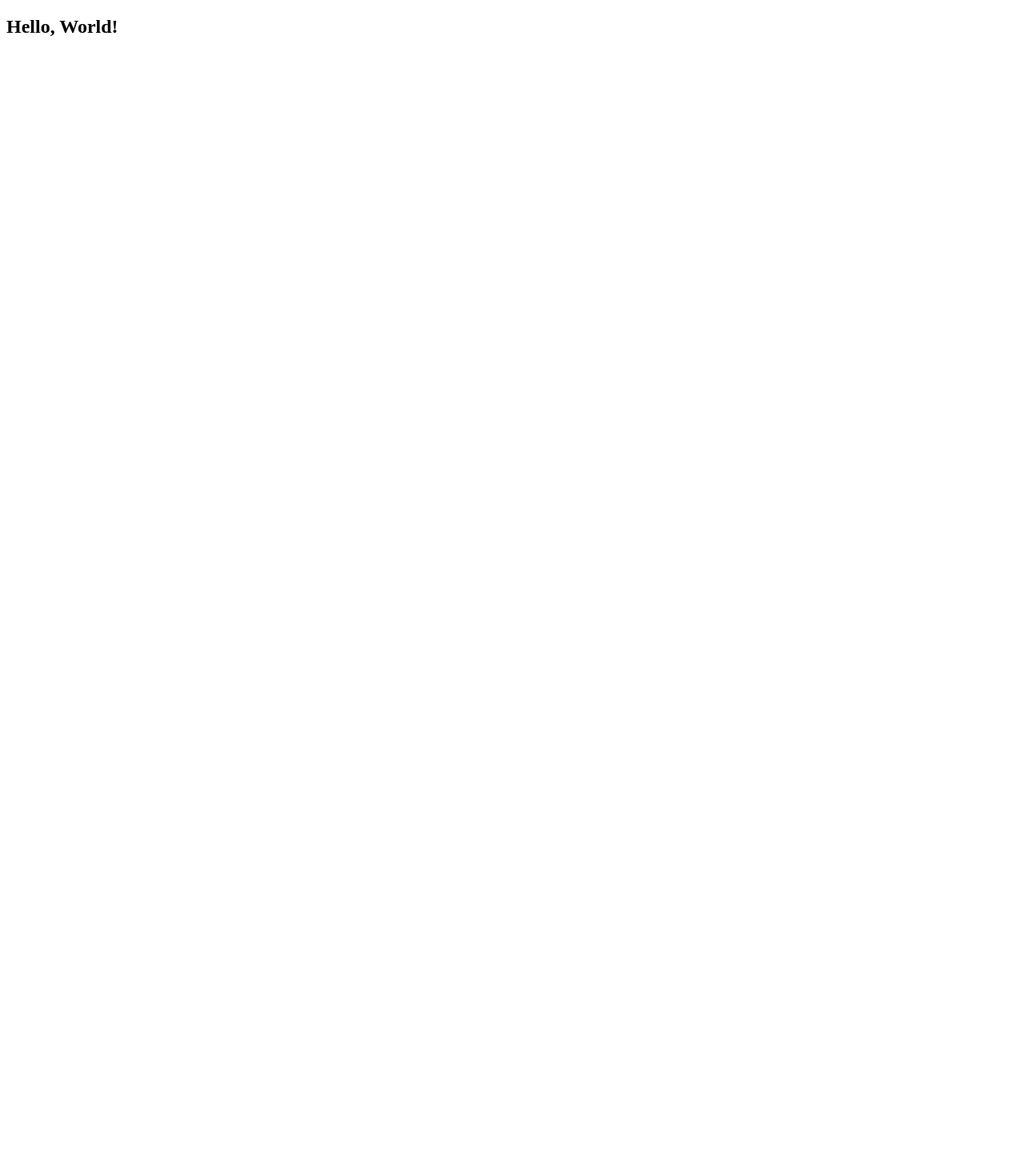
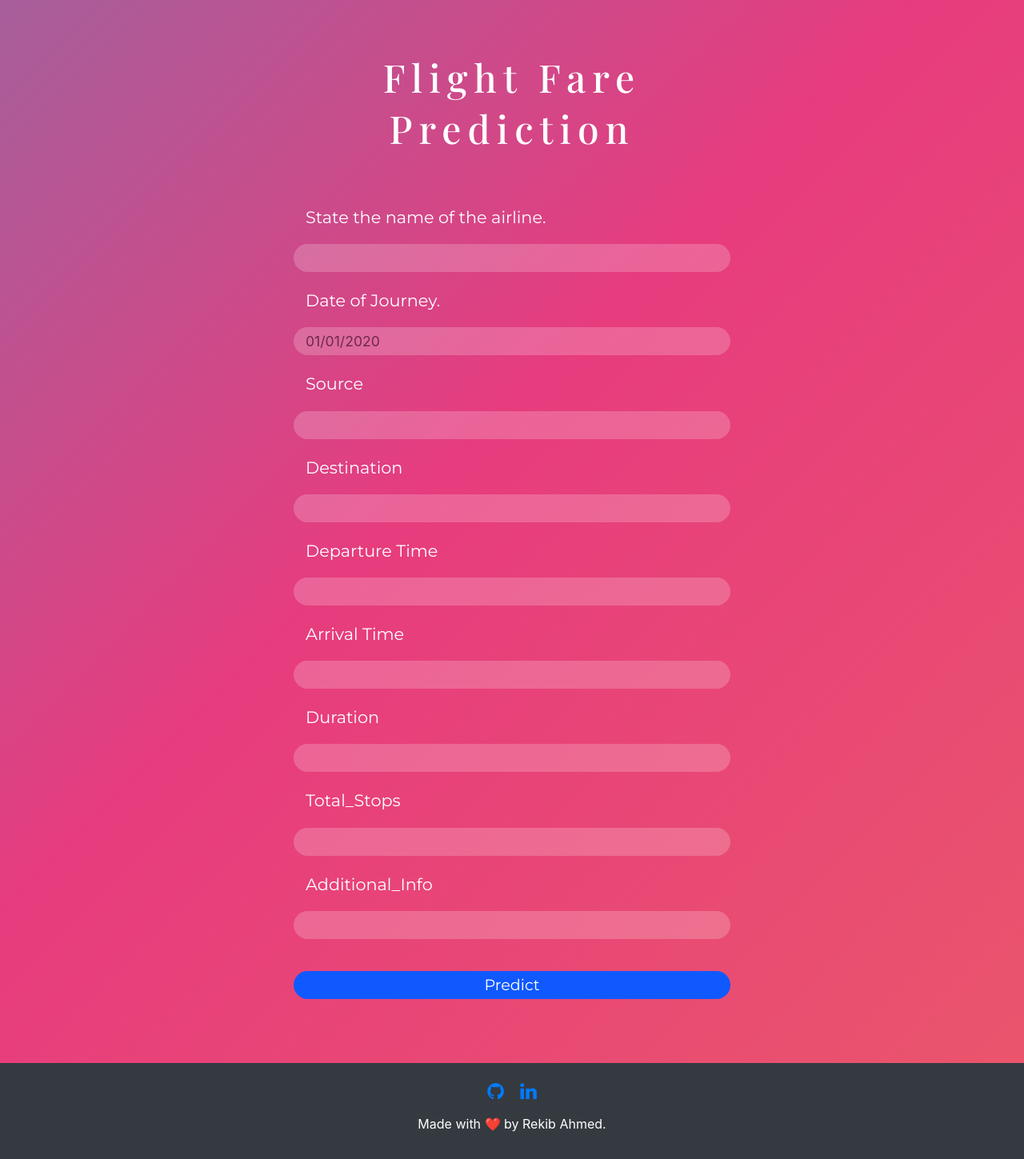
Before and after one commit to rekib0023/Flight-Fare-Prediction, a Flask app: page / in a window 1280 px wide. Before the commit the page is almost empty. Shown: the whole page at 80% size. Before the commit the page ends 45 px from the top, so only its background shows below. Run offline with Flask 2, Linux system fonts and the light colour scheme; parts of the project's set-up code (start-up, migrations or seed data) failed here and were passed over; some libraries are stand-ins or nearby versions.

Commit message:
added html templates

```diff
--- a/packages/ml_api/api/validation.py
+++ b/packages/ml_api/api/validation.py
@@ -21,7 +21,6 @@ class FlightDataRequestSchema(Schema):
     Date_of_Journey = fields.Str(allow_none=True)
     Source = fields.Str(allow_none=True)
     Destination = fields.Str(allow_none=True)
-    Route = fields.Str(allow_none=True)
     Dep_Time = fields.Str(allow_none=True)
     Arrival_Time = fields.Str(allow_none=True)
     Duration = fields.Str(allow_none=True)
--- a/packages/ml_api/run.py
+++ b/packages/ml_api/run.py
@@ -10,7 +10,7 @@ from api.config import DevelopmentConfig, ProductionConfig
 
 
 application = create_app(
-    config_object=ProductionConfig)
+    config_object=DevelopmentConfig)
 
 
 if __name__ == '__main__':
--- /dev/null
+++ b/static/main.css
@@ -0,0 +1,135 @@
+@import url("https://fonts.googleapis.com/css2?family=Montserrat&family=Playfair+Display:wght@500&display=swap");
+
+html,
+body {
+  /* width: 100%;
+  height: 100%; */
+  color: white;
+  margin: 0;
+  padding: 0;
+}
+
+.page-container {
+  background: linear-gradient(-45deg, #ee7752, #e73c7e, #23a6d5, #23d5ab);
+  background-size: 400% 400%;
+  animation: gradient 15s ease infinite;
+  position: relative;
+  min-height: 100vh;
+}
+
+@keyframes gradient {
+  0% {
+    background-position: 0% 50%;
+  }
+  50% {
+    background-position: 100% 50%;
+  }
+  100% {
+    background-position: 0% 50%;
+  }
+}
+
+.page-content {
+  padding-top: 4rem;
+}
+
+.frame {
+  background-size: cover;
+  background-position: center center;
+  font-weight: bold;
+  padding: 0 32px 5rem 32px;
+  margin-top: 4rem;
+}
+
+.title {
+  font-family: "Playfair Display", serif;
+  font-size: 3rem;
+  letter-spacing: .5rem;
+  line-height: 4rem;
+}
+
+.form {
+  font-size: 16px;
+  font-weight: 300;
+  transition: opacity 0.5s ease, transform 0.5s ease;
+}
+
+.form-styling {
+  width: 100%;
+  height: 35px;
+  padding-left: 15px;
+  border: none;
+  border-radius: 20px;
+  margin-bottom: 20px;
+  background: rgba(255, 255, 255, 0.2);
+  font-size: 1.1rem;
+}
+
+label {
+  font-family: "Montserrat", sans-serif;
+  font-weight: 500;
+  font-size: 1.3rem;
+  padding-left: 15px;
+  padding-bottom: 10px;
+  color: rgba(255, 255, 255);
+  display: block;
+}
+
+:focus {
+  outline: none;
+}
+
+.form select{
+  font-size: 1.1rem;
+}
+
+.form input:focus,
+.form select:focus,
+textarea:focus {
+  background: rgba(255, 255, 255, 0.3);
+  border: none;
+  transition: background 0.5s ease;
+  font-size: 1.1rem;
+}
+
+.form select {
+  /* color: rgba(35, 0, 18, 0.61); */
+}
+
+.form input::placeholder {
+  color: rgba(35, 0, 18, 0.61);
+}
+
+.btn-animate {
+  margin-top: 20px;
+  width: 100%;
+  height: 35px;
+  font-family: "Montserrat", sans-serif;
+  font-weight: 500;
+  font-size: 1.2rem;
+  border-radius: 60px;
+  border: none;
+  color: rgba(255, 255, 255, 1);
+  background-color: rgba(16, 89, 255, 1);
+}
+
+button:focus {
+  outline: 0;
+}
+
+.btn-animate:hover {
+  cursor: pointer;
+  background-color: #0f4fe6;
+  transition: background-color;
+}
+
+.footer {
+  /* padding-top: 15px; */
+  bottom: 0;
+  width: 100%;
+}
+
+.footer a i {
+  padding: 0 8px;
+  font-size: 1.5rem;
+}
--- a/templates/index.html
+++ b/templates/index.html
@@ -1,9 +1,137 @@
 <!DOCTYPE html>
-<html>
-<head>
-	<title>Flight Fare Prediction</title>
-</head>
-<body>
-	<h2>Hello, World!</h2>
-</body>
+<html lang="en">
+  <head>
+    <meta charset="UTF-8" />
+    <meta name="viewport" content="width=device-width, initial-scale=1.0" />
+    <title>Flight Fare Prediction</title>
+
+    <link
+      rel="stylesheet"
+      href="https://cdnjs.cloudflare.com/ajax/libs/font-awesome/4.7.0/css/font-awesome.min.css"
+    />
+
+    <link
+      rel="stylesheet"
+      href="https://stackpath.bootstrapcdn.com/bootstrap/4.5.0/css/bootstrap.min.css"
+      integrity="sha384-9aIt2nRpC12Uk9gS9baDl411NQApFmC26EwAOH8WgZl5MYYxFfc+NcPb1dKGj7Sk"
+      crossorigin="anonymous"
+    />
+
+    <link
+      rel="stylesheet"
+      type="text/css"
+			href="../static/main.css"
+    />
+  </head>
+  <body>
+    <div class="page-container">
+      <div class="container col-6 page-content">
+        <h1 class="title text-center">Flight Fare Prediction</h1>
+        <div class="frame content-wrap">
+          <form action="/v1/predict/regression" method="POST" class="form">
+            <label for="Airline">State the name of the airline.</label>
+            <input class="form-styling" type="text" name="age" value="" />
+            <label for="Date_of_Journey">Date of Journey.</label>
+            <input class="form-styling" type="text" name="Date_of_Journey" placeholder="01/01/2020" />
+
+            <label for="Source">Source</label>
+            <input class="form-styling" type="text" name="Source" />
+
+            <label for="Destination">Destination</label>
+            <input class="form-styling" type="text" name="Destination" />
+
+            <label for="Dep_Time">Departure Time</label>
+            <input class="form-styling" type="text" name="Dep_Time" />
+
+            <label for="Arrival_Time">Arrival Time</label>
+            <input class="form-styling" type="text" name="Arrival_Time" />
+
+            <label for="Duration">Duration</label>
+            <input class="form-styling" type="text" name="Duration" />
+
+            <label for="Total_Stops">Total_Stops</label>
+            <input class="form-styling" type="text" name="Total_Stops" />
+
+            <label for="Additional_Info">Additional_Info</label>
+            <input class="form-styling" type="text" name="Additional_Info" />
+
+<!--
+
+
+            <label for="cholesterol">Select your cholesterol level.</label>
+            <select
+              class="form-styling"
+              name="cholesterol"
+              id="cholesterol"
+              required
+            >
+              <option value="normal">Normal</option>
+              <option value="above normal">Above Normal</option>
+              <option value="wel above normal">Well Above Normal</option>
+            </select>
+            <label for="glucose_level">Select your glucose level.</label>
+            <select
+              class="form-styling"
+              name="glucose_level"
+              id="glucose_level"
+              required
+            >
+              <option value="normal">Normal</option>
+              <option value="above normal">Above Normal</option>
+              <option value="wel above normal">Well Above Normal</option>
+            </select>
+            <label for="smoking">Do you smoke?</label>
+            <select class="form-styling" name="smoking" id="smoking" required>
+              <option value="yes">Yes</option>
+              <option value="no">No</option>
+            </select>
+            <label for="alcohol_intake">Do you consume alcohol?</label>
+            <select
+              class="form-styling"
+              name="alcohol_intake"
+              id="alcohol_intake"
+              required
+            >
+              <option value="yes">Yes</option>
+              <option value="no">No</option>
+            </select>
+            <label for="physical_activity"
+              >Do you do any physical activity?</label
+            >
+            <select
+              class="form-styling"
+              name="physical_activity"
+              id="physical_activity"
+              required
+            >
+              <option value="yes">Yes</option>
+              <option value="no">No</option>
+            </select> -->
+            <button class="btn-animate">
+              <a class="btn-submit">Predict</a>
+            </button>
+          </form>
+        </div>
+      </div>
+    </div>
+    <!-- Footer -->
+    <footer class="footer font-small bg-dark">
+      <br />
+      <div class="contact text-center text-white">
+        <a target="_blank" href="https://github.com/rekib0023/"
+          ><i class="fa fa-github fa-lg contact-icon"></i
+        ></a>
+        <a target="_blank" href="https://www.linkedin.com/in/rekib0023/"
+          ><i class="fa fa-linkedin fa-lg contact-icon"></i
+        ></a>
+      </div>
+
+      <!-- Copyright -->
+      <div class="footer-copyright text-white text-center py-3">
+        <p class="footer-description">Made with ❤️ by Rekib Ahmed.</p>
+      </div>
+      <!-- Copyright -->
+    </footer>
+    <!-- Footer -->
+  </body>
 </html>
```
Also changed, not shown: 1 other file.
